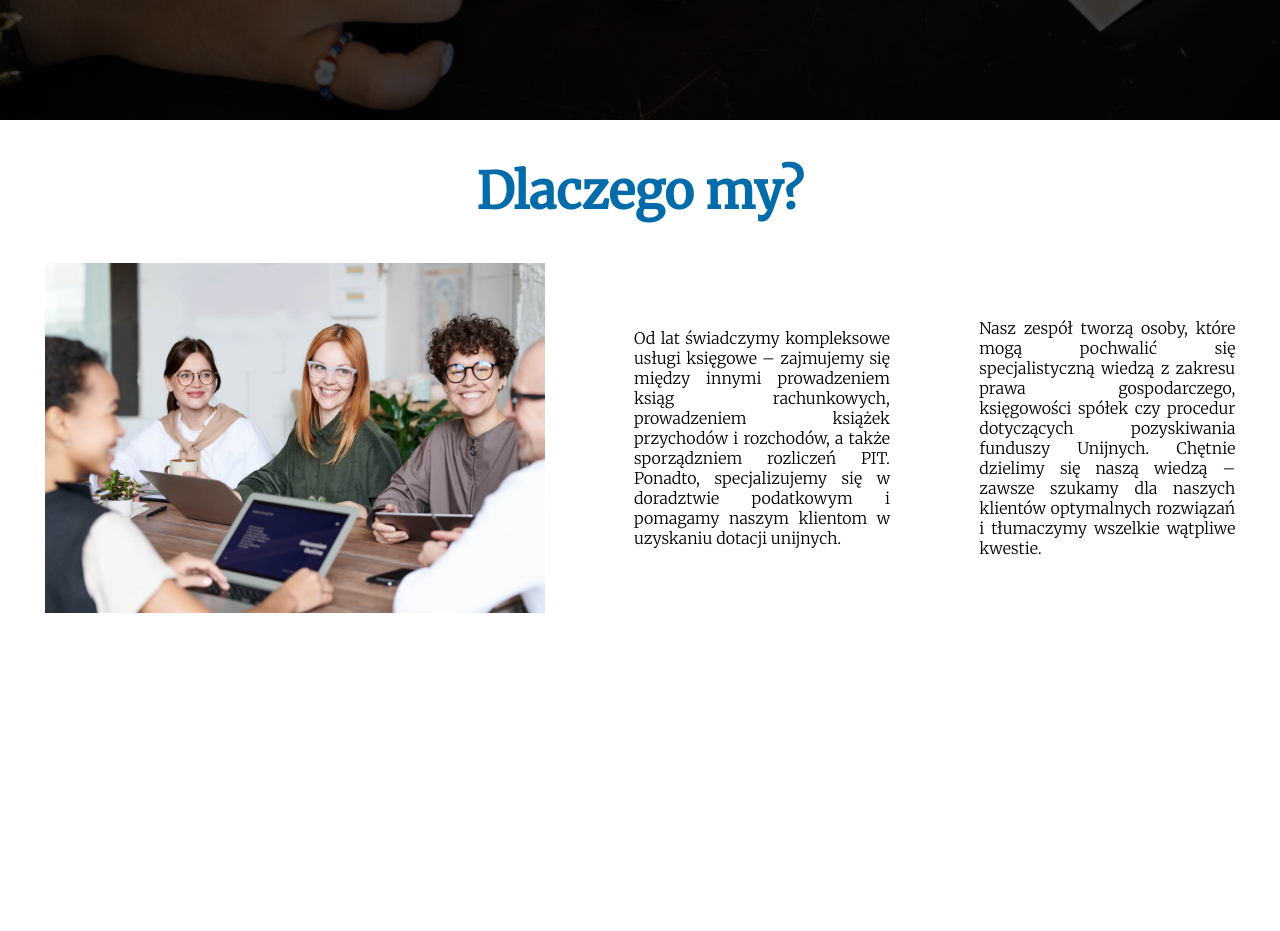
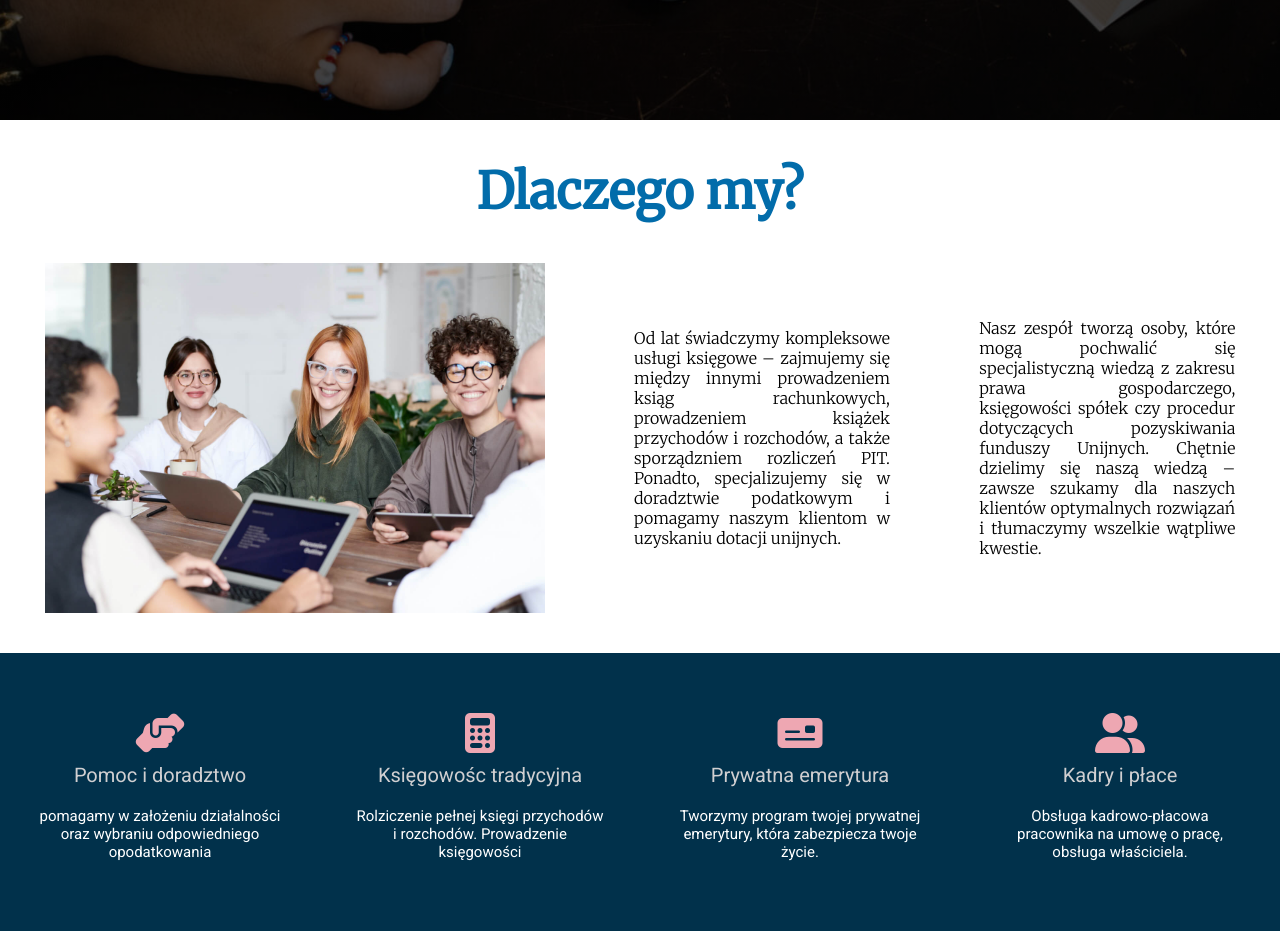
Before and after one commit to xFantix/biuro-podatkowe, a website: page index.html in a window 1280 px wide. Shown: the part 680-1611 px from the top of the page. Before the commit the page ends 1293 px from the top, so only its background shows below. Drawn offline with Linux system fonts and the light colour scheme.

Commit message:
do offer section

```diff
--- a/index.html
+++ b/index.html
@@ -3,6 +3,7 @@
 <head>
     <meta charset="UTF-8">
     <meta name="viewport" content="width=device-width, initial-scale=1.0">
+    <script src="https://kit.fontawesome.com/c0c7dda477.js" crossorigin="anonymous"></script>
     <link rel="preconnect" href="https://fonts.gstatic.com">
     <link href="https://fonts.googleapis.com/css2?family=Merriweather:ital,wght@0,300;0,400;1,400&family=Roboto:wght@300;400;500;700&display=swap" rel="stylesheet">
     <link rel="icon" type="image/png" href="./image/favicon.png">
@@ -45,9 +46,9 @@
                 </a>
             </section>
             <section class="about-me">
-                <h1 class="about-me__main-header">
+                <h2 class="about-me__main-header">
                     Dlaczego my?
-                </h1>
+                </h2>
             <div class="description-container description-container--mobile-active">
                 <img src="./image/team.jpg" alt="team photo" class="description-container__image description-container__image--mobile-active"/>
                 <p class="description-container__description description-container__description--mobile-active">
@@ -57,7 +58,35 @@
                     Nasz zespół tworzą osoby, które mogą pochwalić się specjalistyczną wiedzą z zakresu prawa gospodarczego, księgowości spółek czy procedur dotyczących pozyskiwania funduszy Unijnych. Chętnie dzielimy się naszą wiedzą – zawsze szukamy dla naszych klientów optymalnych rozwiązań i tłumaczymy wszelkie wątpliwe kwestie.
                 </p>
             </div>
-
+            </section>
+            <section class="offer">
+                <div class="card">
+                    <i class="fas fa-hands-helping card__icone"></i>
+                    <h2 class="card__header">Pomoc i doradztwo</h2>
+                    <p class="card__description">
+                        pomagamy w założeniu działalności oraz wybraniu odpowiedniego opodatkowania
+                    </p>
+                </div>
+                <div class="card">
+                    <i class="fas fa-calculator card__icone"></i>
+                    <h2 class="card__header">Księgowośc tradycyjna</h2>
+                    <p class="card__description">
+                        Rolziczenie pełnej księgi przychodów i rozchodów. Prowadzenie księgowości
+                    </p>
+                </div>
+                <div class="card">
+                    <i class="fas fa-money-check card__icone"></i>
+                    <h2 class="card__header">Prywatna emerytura</h2>
+                    <p class="card__description">
+                        Tworzymy program twojej prywatnej emerytury, która zabezpiecza twoje życie.
+                    </p>
+                </div>
+                <div class="card">
+                    <i class="fas fa-user-friends card__icone"></i>
+                    <h2 class="card__header">Kadry i płace</h2>
+                    <p class="card__description">
+                        Obsługa kadrowo-płacowa pracownika na umowę o pracę, obsługa właściciela.
+                </div>
             </section>
        </main>
     </div>
--- a/scss/style.scss
+++ b/scss/style.scss
@@ -139,6 +139,7 @@ $font-merriweather: "Merriweather", serif;
      display: flex;
      flex-direction: column;
      width: 100%;
+     padding-bottom: 40px;
      &__main-header {
           font-family: $font-merriweather;
           text-align: center;
@@ -180,6 +181,43 @@ $font-merriweather: "Merriweather", serif;
           }
      }
 }
+.offer {
+     width: 100%;
+     background-color: #01314b;
+     display: flex;
+     justify-content: space-around;
+     flex-wrap: wrap;
+}
+
+.card {
+     width: 250px;
+     display: flex;
+     flex-direction: column;
+     justify-content: center;
+     align-items: center;
+     padding: 40px 0px;
+     margin: 20px 10px;
+     &__icone {
+          display: block;
+          font-size: 40px;
+          padding: 10px 0xp;
+          color: rgb(238, 167, 178);
+     }
+     &__header {
+          font-family: $font-roboto;
+          font-weight: 400;
+          font-size: 20px;
+          padding: 10px 0px;
+          color: rgba(224, 220, 220, 0.93);
+     }
+     &__description {
+          text-align: center;
+          font-size: 15px;
+          padding: 10px 0px;
+          font-family: $font-roboto;
+          color: white;
+     }
+}
 //mobile
 
 .navigation--mobile-active {
```
Also changed, not shown: css/style.css, 1 other file.
